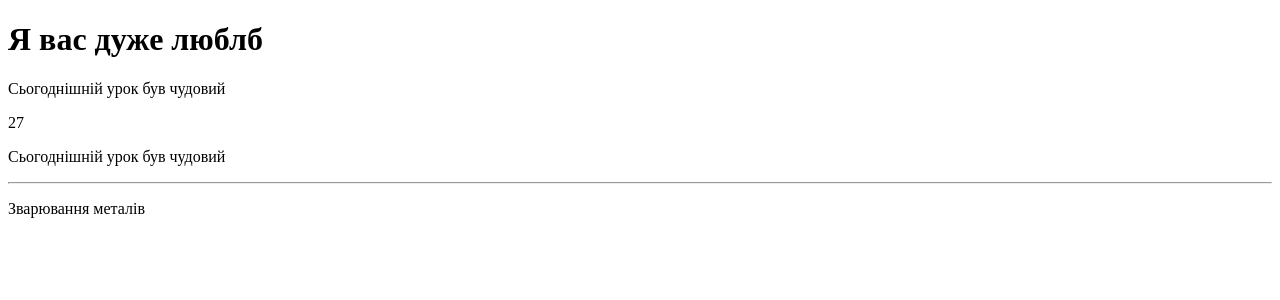
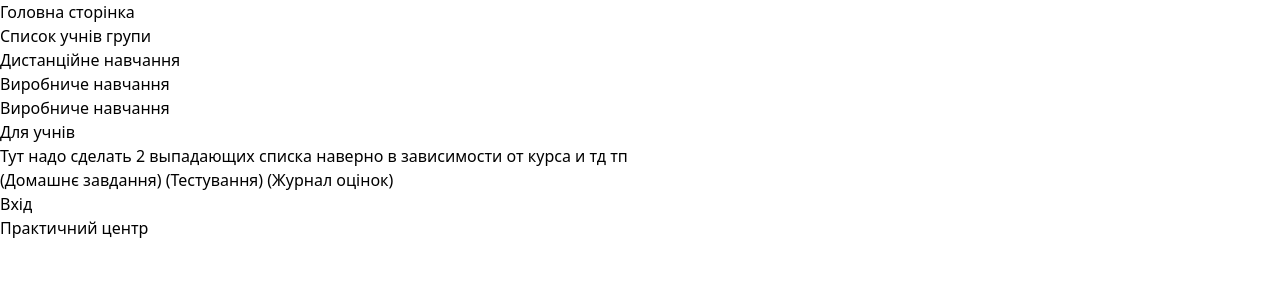
Before and after one commit to pro1code1hack/education_project, a Django app: page /lesson/ in a window 1280 px wide. Shown: the top 300 px of the page. Run offline with Django 4.2, Linux system fonts and the light colour scheme; data comes from the database, SQL or seed files in the repository; some libraries are stand-ins or nearby versions.

Commit message:
added nav_bar structure and reqs

```diff
--- /dev/null
+++ b/templates/base.html
@@ -0,0 +1,43 @@
+<!DOCTYPE html>
+<html>
+
+{% load static %}
+
+<head>
+    <meta charset="utf-8">
+    <meta name="viewport" content="width=device-width, initial-scale=1">
+    <meta name="theme-color" content="#818cf8">
+    <meta property="og:site_name" content="Swetrix Blog"/>
+    {% block title %}
+    {% endblock %}
+    {% block head %}
+    {% endblock %}
+    <script src="https://cdn.tailwindcss.com"></script>
+</head>
+
+
+<div class="nav_bar_structure">
+    <a href="#news">Головна сторінка</a>
+    <br>
+    <a href="#about">Список учнів групи</a>
+    <br>
+    <a href="#about">Дистанційне навчання</a>
+    <br>
+    <a href="#about">Виробниче навчання</a>
+    <br>
+    <a href="#about">Виробниче навчання</a>
+    <br>
+    <ul>
+        <li>
+            <a href="#contact">Для учнів</a>
+            <h3>Тут надо сделать 2 выпадающих списка наверно в зависимости от курса и тд тп</h3>
+            <a href="#about">(Домашнє завдання)</a>
+            <a href="#about">(Тестування)</a>
+            <a href="#about">(Журнал оцінок)</a>
+    </ul>
+    <a href="#about">Вхід</a>
+    <br>
+    <a href="#about">Практичний центр</a>
+</div>
+
+</html>
--- a/templates/lessons.html
+++ b/templates/lessons.html
@@ -1,3 +1,5 @@
+{% extends 'base.html' %}
+
 <!DOCTYPE html>
 <html lang="en">
 <head>
```
Also changed, not shown: req.txt (added, +8 -0 lines).
